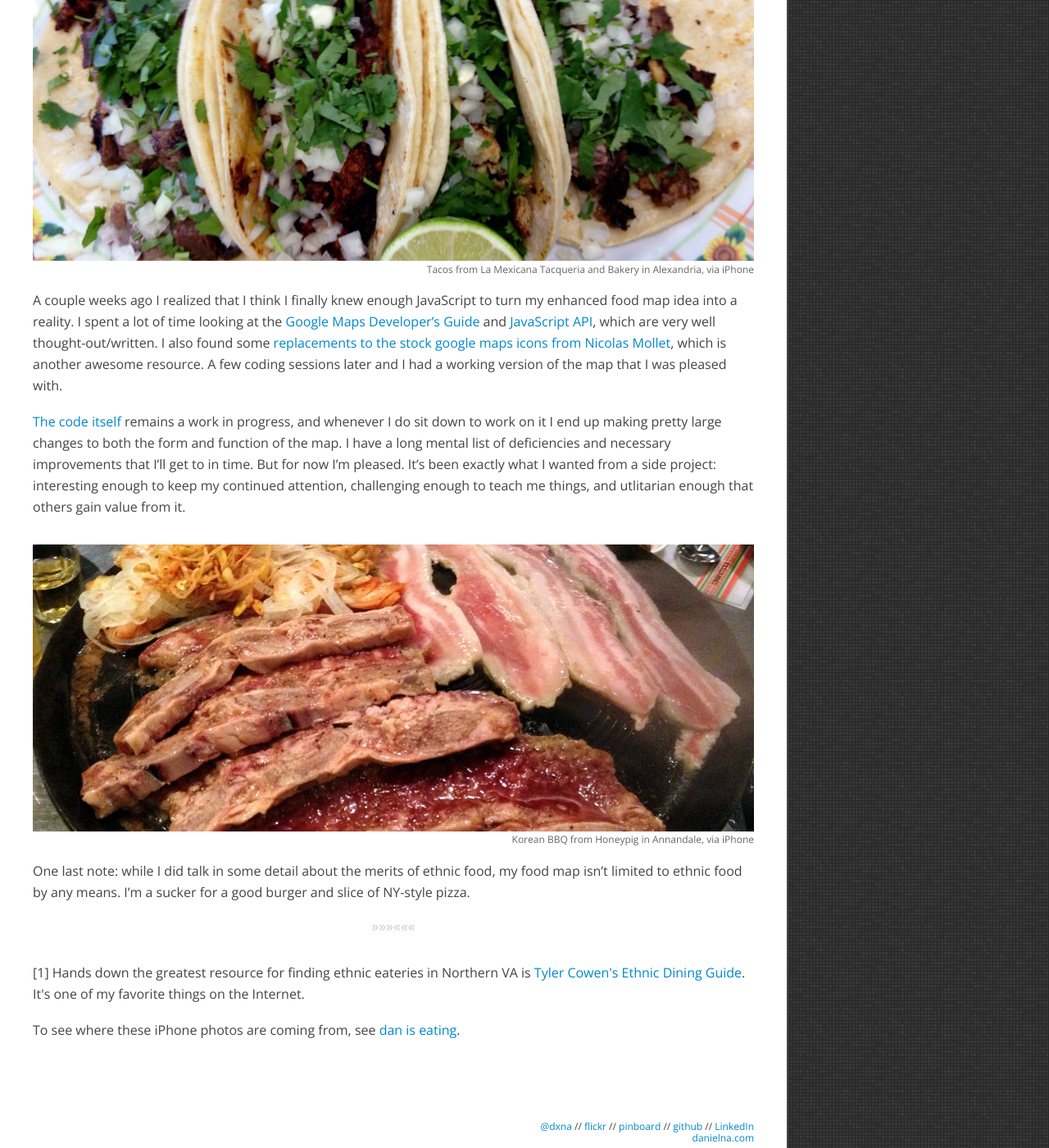
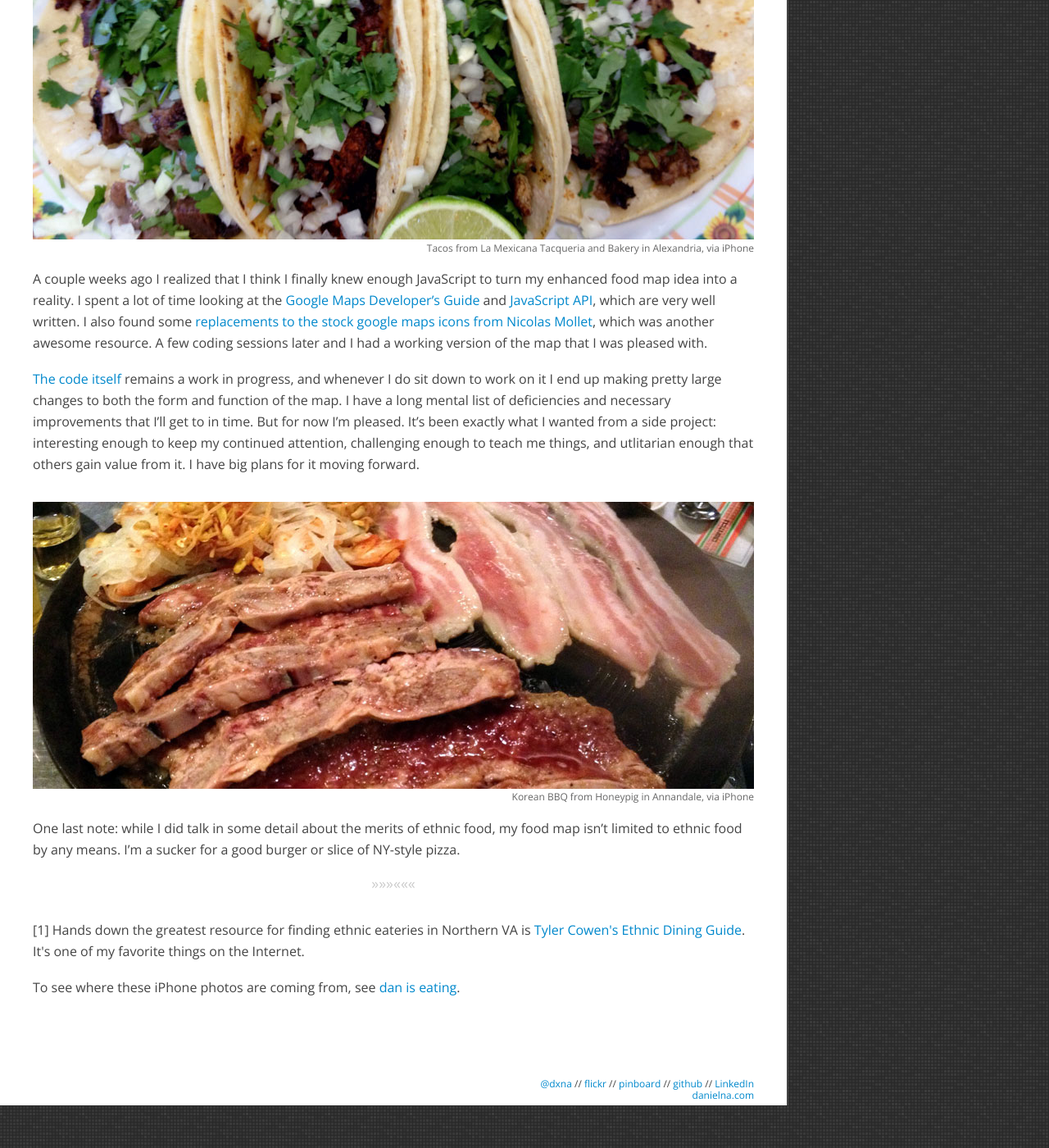
Before and after one commit to danielna/danielna.github.com, a Jekyll site: the page built from _posts/2013-03-12-where-to-eat-in-northern-va.md, in a window 1280 px wide and 1400 px high, scrolled down 1799 px. Shown: the whole window at 82% size. Built offline with Jekyll 4.4.1, drawn with Linux system fonts in a browser that asks for light colours; nearby versions of some CDN libraries; library files that are not in the unit come from our copies; Markdown is read by kramdown in place of the engine named in the settings; some of the changed text lies outside the part shown.

Commit message:
Fix typos

```diff
--- a/_posts/2013-03-12-where-to-eat-in-northern-va.md
+++ b/_posts/2013-03-12-where-to-eat-in-northern-va.md
@@ -30,16 +30,16 @@
     <div class="caption"> Tacos from La Mexicana Tacqueria and Bakery in Alexandria, via iPhone </div>
 </div>
 
-A couple weeks ago I realized that I think I finally knew enough JavaScript to turn my enhanced food map idea into a reality.  I spent a lot of time looking at the <a href="https://developers.google.com/maps/documentation/javascript/tutorial" target="_blank" title="Developer's Guide">Google Maps Developer's Guide</a> and <a href="https://developers.google.com/maps/documentation/javascript/" target="_blank" title="Google Maps API">JavaScript API</a>, which are very well thought-out/written.  I also found some <a href="http://mapicons.nicolasmollet.com/" title="Map Icons" target="_blank">replacements to the stock google maps icons from Nicolas Mollet</a>, which is another awesome resource.  A few coding sessions later and I had a working version of the map that I was pleased with.
+A couple weeks ago I realized that I think I finally knew enough JavaScript to turn my enhanced food map idea into a reality.  I spent a lot of time looking at the <a href="https://developers.google.com/maps/documentation/javascript/tutorial" target="_blank" title="Developer's Guide">Google Maps Developer's Guide</a> and <a href="https://developers.google.com/maps/documentation/javascript/" target="_blank" title="Google Maps API">JavaScript API</a>, which are very well written.  I also found some <a href="http://mapicons.nicolasmollet.com/" title="Map Icons" target="_blank">replacements to the stock google maps icons from Nicolas Mollet</a>, which was another awesome resource.  A few coding sessions later and I had a working version of the map that I was pleased with.
 
-<a href="https://github.com/danielna/foodmap" title="Foodmap on github" target="_blank">The code itself</a> remains a work in progress, and whenever I do sit down to work on it I end up making pretty large changes to both the form and function of the map.  I have a long mental list of deficiencies and necessary improvements that I'll get to in time.  But for now I'm pleased.  It's been exactly what I wanted from a side project: interesting enough to keep my continued attention, challenging enough to teach me things, and utlitarian enough that others gain value from it.
+<a href="https://github.com/danielna/foodmap" title="Foodmap on github" target="_blank">The code itself</a> remains a work in progress, and whenever I do sit down to work on it I end up making pretty large changes to both the form and function of the map.  I have a long mental list of deficiencies and necessary improvements that I'll get to in time.  But for now I'm pleased.  It's been exactly what I wanted from a side project: interesting enough to keep my continued attention, challenging enough to teach me things, and utlitarian enough that others gain value from it.  I have big plans for it moving forward.
 
 <div class="photo-block">
     <img src="/assets/img/2013-03-12_honeypig.jpg" title="Korean BBQ from Honeypig"/>
     <div class="caption"> Korean BBQ from Honeypig in Annandale, via iPhone </div>
 </div>
 
-One last note: while I did talk in some detail about the merits of ethnic food, my food map isn't limited to ethnic food by any means.  I'm a sucker for a good burger and slice of NY-style pizza.
+One last note: while I did talk in some detail about the merits of ethnic food, my food map isn't limited to ethnic food by any means.  I'm a sucker for a good burger or slice of NY-style pizza.
 
 <div class="separator">&raquo;&raquo;&raquo;&laquo;&laquo;&laquo;</div>
 
```
Also changed, not shown: other parts of _posts/2013-03-12-where-to-eat-in-northern-va.md (+1 -1 lines).
